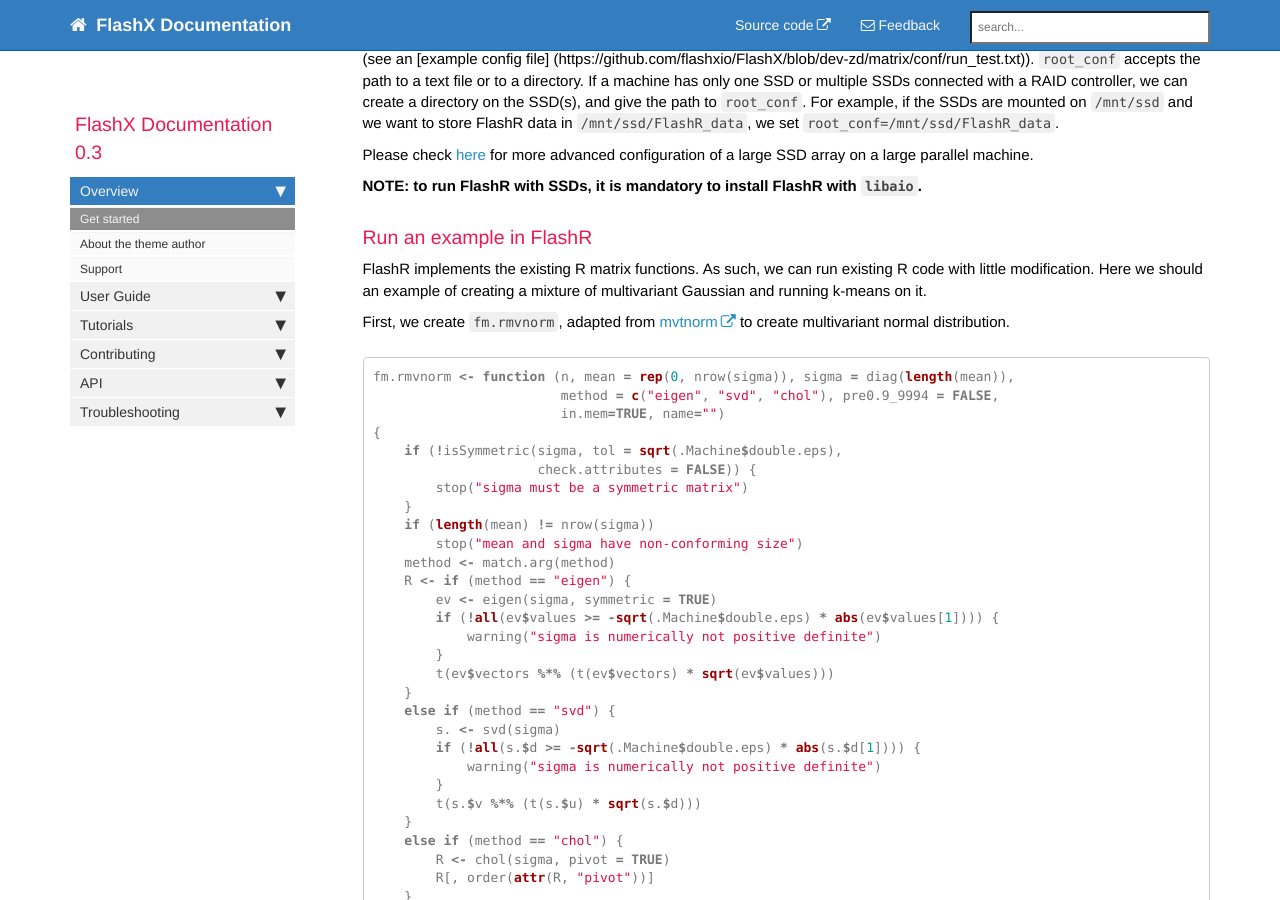
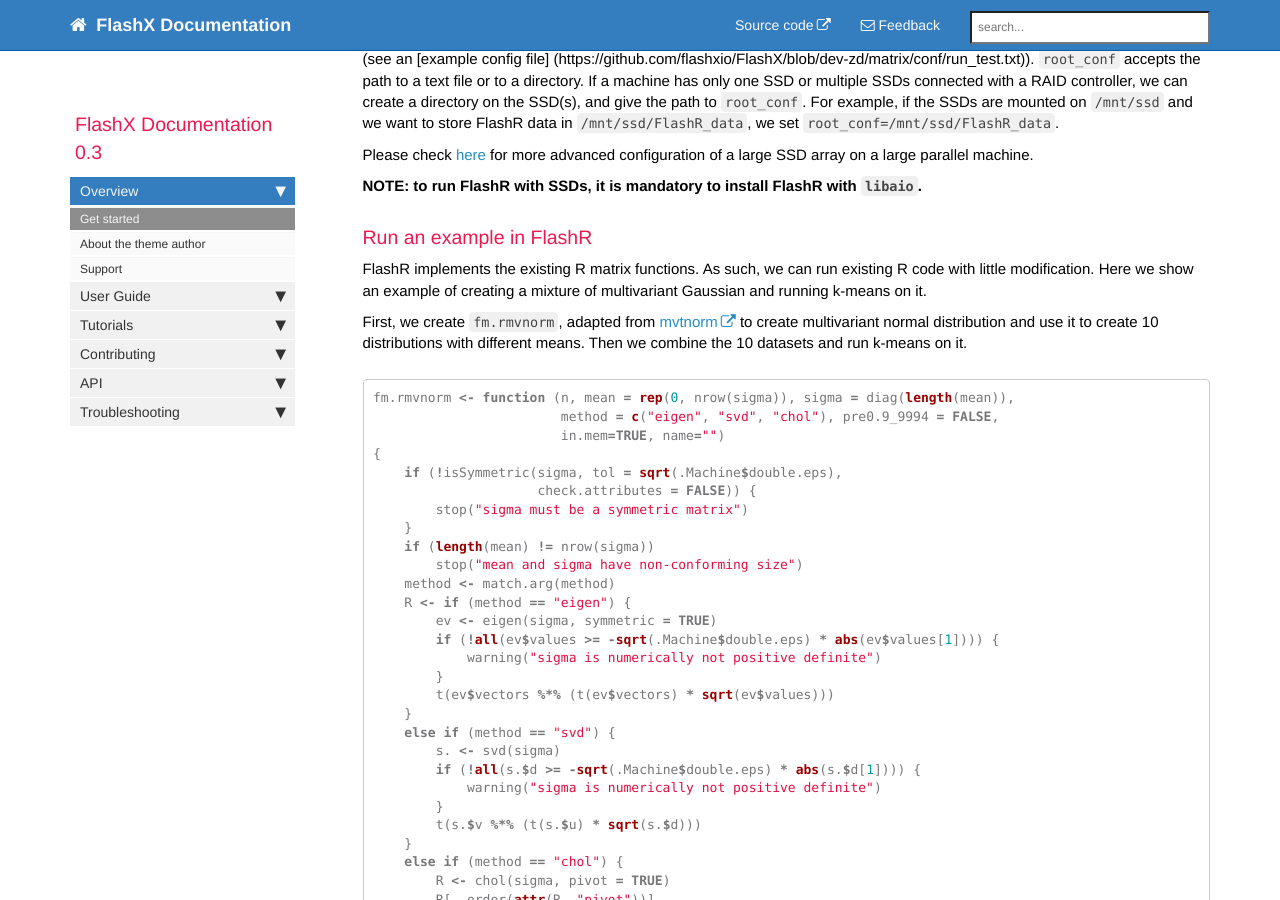
Before and after one commit to flashxio/FlashX-doc, a Jekyll site: the page built from pages/FlashX-Quick-Start-Guide.md, in a window 1280 px wide and 900 px high, scrolled down 1478 px. Built offline with Jekyll 4.4.1, drawn with Linux system fonts in a browser that asks for light colours; nearby versions of some CDN libraries; comment, search, counter and statistics services are not loaded.

Commit message:
Update FlashX-Quick-Start-Guide.md

````diff
--- a/pages/FlashX-Quick-Start-Guide.md
+++ b/pages/FlashX-Quick-Start-Guide.md
@@ -86,12 +86,13 @@ of a large SSD array on a large parallel machine.
 
 ### Run an example in FlashR
 FlashR implements the existing R matrix functions. As such, we can run existing
-R code with little modification. Here we should an example of creating a mixture
+R code with little modification. Here we show an example of creating a mixture
 of multivariant Gaussian and running k-means on it.
 
 First, we create `fm.rmvnorm`, adapted from
 [mvtnorm](https://cran.r-project.org/web/packages/mvtnorm/index.html)
-to create multivariant normal distribution.
+to create multivariant normal distribution and use it to create 10 distributions
+with different means. Then we combine the 10 datasets and run k-means on it.
 
 ```R
 fm.rmvnorm <- function (n, mean = rep(0, nrow(sigma)), sigma = diag(length(mean)),
````
